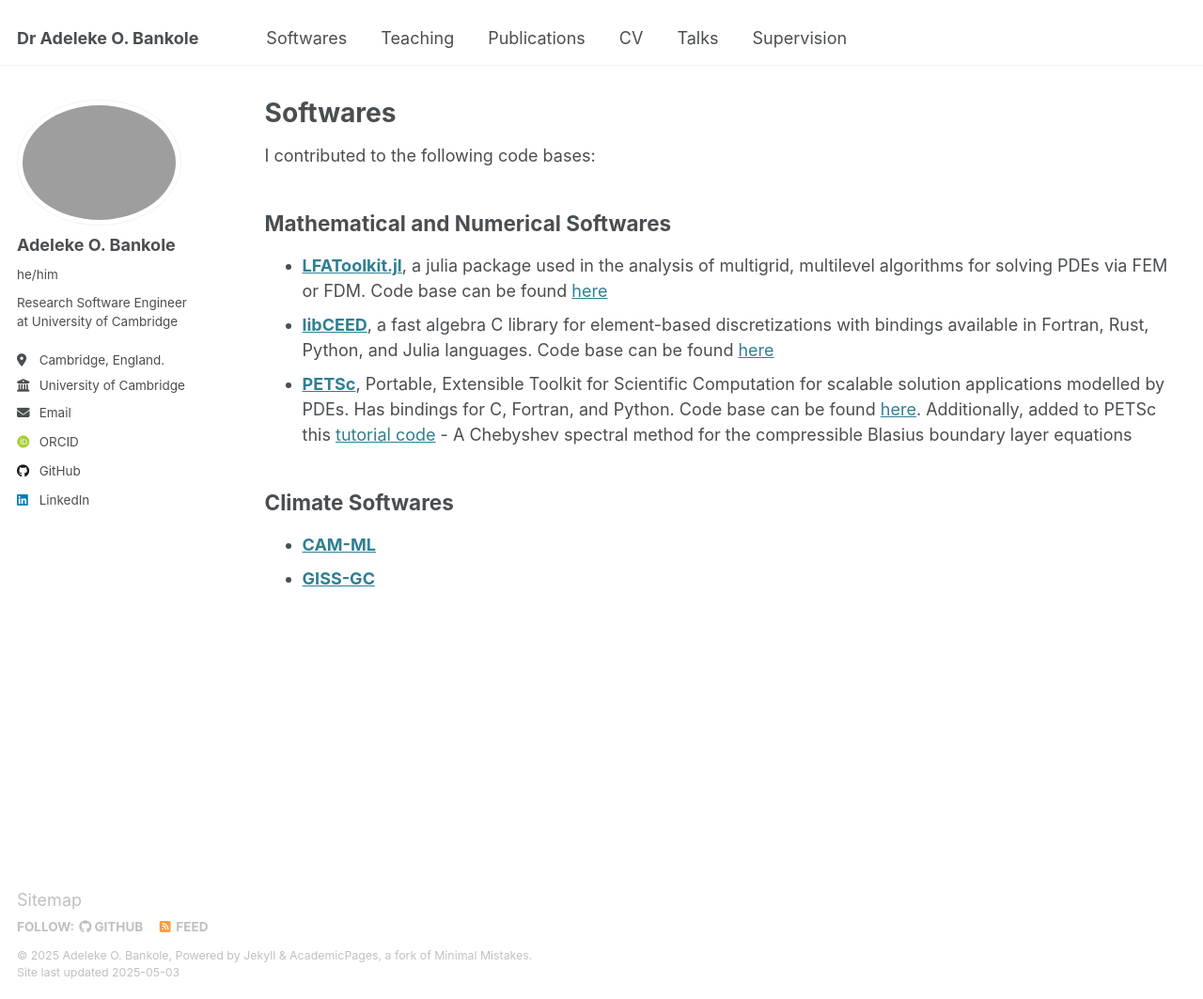
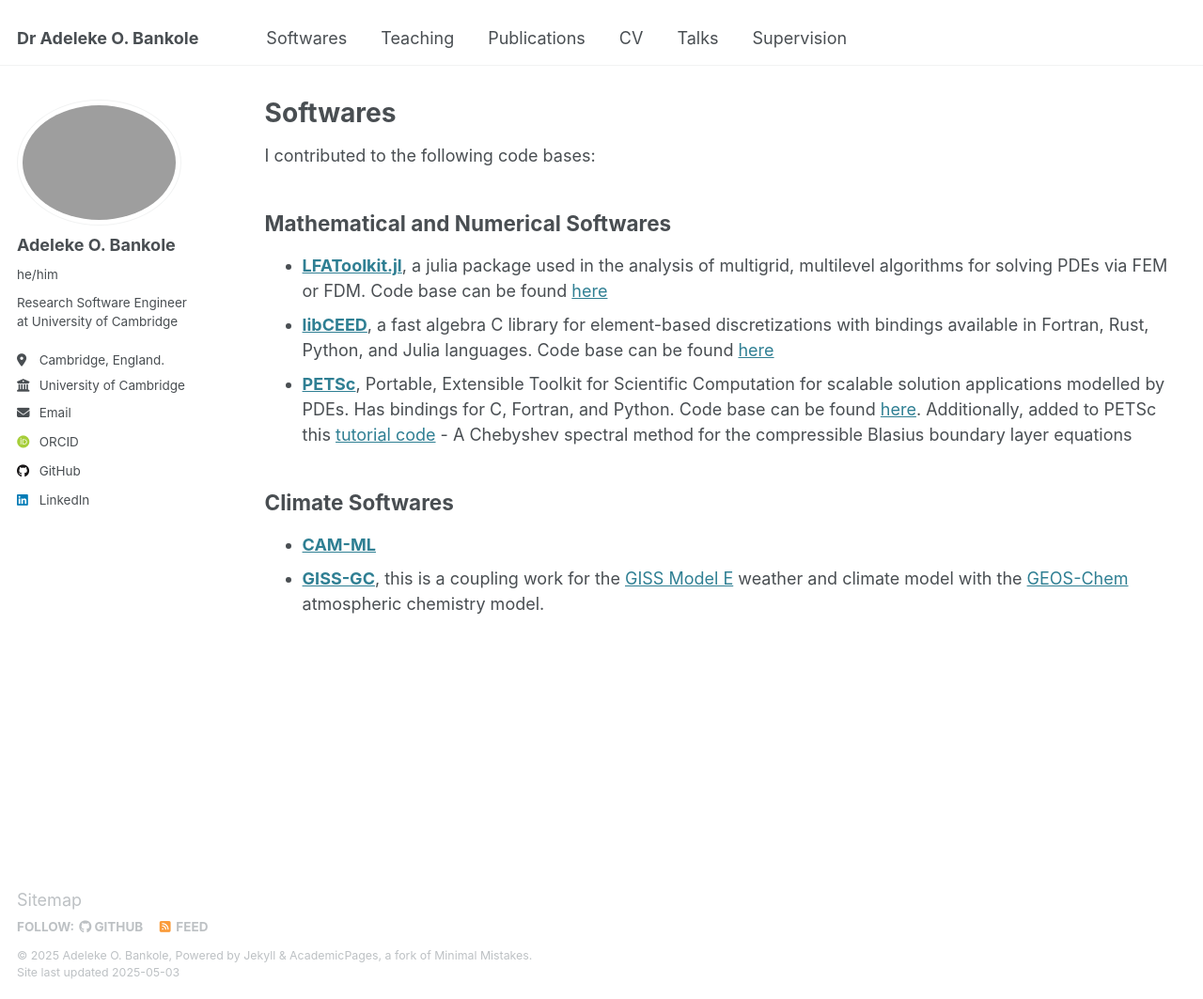
Before and after one commit to AdelekeBankole/adelekebankole.github.io, a Jekyll site: the page built from _softwares/softwares.md, in a window 1280 px wide and 1063 px high. Shown: the whole window at 94% size. Built offline with Jekyll 4.4.1, drawn with Linux system fonts in a browser that asks for light colours; some web fonts are replaced.

Commit message:
Update softwares.md

```diff
--- a/_softwares/softwares.md
+++ b/_softwares/softwares.md
@@ -14,4 +14,4 @@ I contributed to the following code bases:
 ## Climate Softwares
 <!-- ====== -->
 * [**CAM-ML**](https://github.com/m2lines/convection-parameterization-in-CAM)
-* [**GISS-GC**](https://github.com/fetch4/GISS-GC)
+* [**GISS-GC**](https://github.com/fetch4/GISS-GC), this is a coupling work for the [GISS Model E](https://simplex.giss.nasa.gov/gcm/) weather and climate model with the [GEOS-Chem](https://geoschem.github.io/index.html) atmospheric chemistry model.
```
